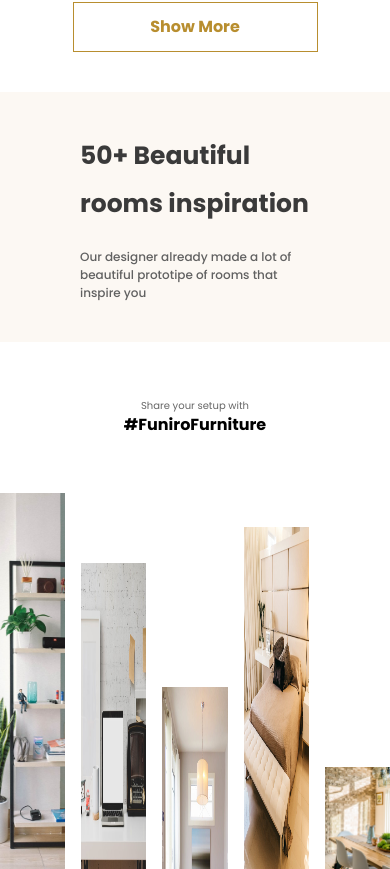
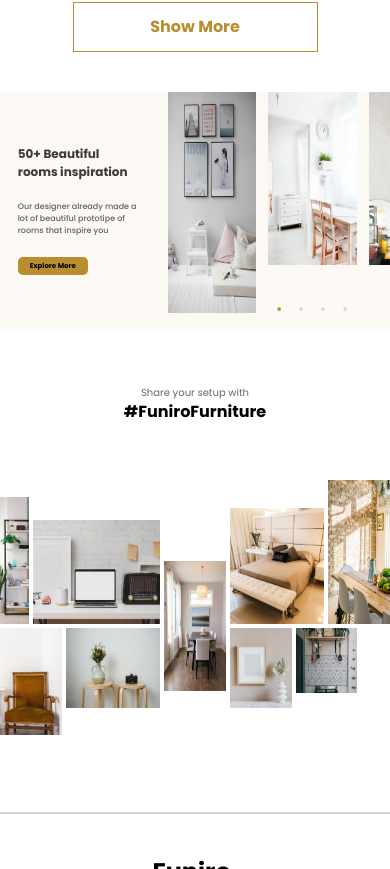
Before and after one commit to mairanoor412/ui-ux-hackathon, a Next.js app: page / in a window 390 px wide. Shown: the part 6275-7144 px from the top of the page. Built offline with nearby package versions, Linux system fonts and the light colour scheme.

Commit message:
commit changes

```diff
--- a/package.json
+++ b/package.json
@@ -3,7 +3,7 @@
   "version": "0.1.0",
   "private": true,
   "scripts": {
-    "dev": "next dev",
+    "dev": "next dev --turbo",
     "build": "next build",
     "start": "next start",
     "lint": "next lint"
--- a/src/app/components/furniture/furniture.tsx
+++ b/src/app/components/furniture/furniture.tsx
@@ -10,51 +10,51 @@ const Furniture = ()=>{
                 <h1 className="text-[16px] sm:text-[20px] md:text-[25px] font-[700] xl:text-[40px] "> #FuniroFurniture </h1>
             </div>
             {/* container */}
-            <div className="grid grid-cols-5 grid-rows-2 gap-4">
+            <div className=" grid grid-cols-12 grid-rows-2 gap-1 sm:gap-2 lg:gap-3  xl:h-auto">
+
                  {/* 1 */}
-
-                <div className="grid row-span-1 place-items-end">
-                    <Image src="/image/furniture/1-Rectangle 36.png" alt="image" width={274} height={382} className="w-[274px] h-[382px]"  />
+                <div className="grid row-span-1 place-items-end col-span-1">
+                    <Image src="/image/furniture/1-Rectangle 36.png" alt="image" width={274} height={382} className="lg:w-[274px] h-[127px] sm:h-[191px] md:h-[271px] lg:h-[382px]"  />
                 </div>
 
                  {/* 2 */}
-                 <div className="grid row-span-1 place-items-end">
-                    <Image src="/image/furniture/2-Rectangle 38.png" alt="image" width={451} height={312} className="w-[451px] h-[312px] " />
+                 <div className="grid row-span-1 place-items-end col-span-4">
+                    <Image src="/image/furniture/2-Rectangle 38.png" alt="image" width={470} height={312} className="w-[470px] h-[104px] sm:h-[156px] md:h-[236px] lg:h-[312px] " />
                 </div>
 
                  {/* 3 */}
-                 <div className="row-span-2 grid place-items-center">
-                    <Image src="/image/furniture/3-Rectangle 40.png" alt="image" width={295} height={392} className="w-[295px] h-[392px]" />
+                 <div className="row-span-2 grid place-items-center col-span-2">
+                    <Image src="/image/furniture/3-Rectangle 40.png" alt="image" width={295} height={392} className="w-[295px] h-[130px] sm:h-[196px] md:h-[276px] lg:h-[392px]" />
                 </div>
 
                  {/* 4 */}
-                 <div className="grid row-span-1 place-items-end">
-                    <Image src="/image/furniture/4-Rectangle 43.png" alt="image" width={290} height={348} className="w-[290px] h-[348px]" />
+                 <div className="grid row-span-1 place-items-end col-span-3">
+                    <Image src="/image/furniture/4-Rectangle 43.png" alt="image" width={350} height={348} className="w-[350px] h-[116px] sm:h-[174px] md:h-[254px] lg:h-[348px]" />
                 </div>
 
                  {/* 5 */}
-                 <div className="grid row-span-1 place-items-end">
-                    <Image src="/image/furniture/5-Rectangle 45.png" alt="image" width={425} height={433} className="W-[425PX] H-[433PX]"/>
+                 <div className="grid row-span-1 place-items-end col-span-2 ">
+                    <Image src="/image/furniture/5-Rectangle 45.png" alt="image" width={425} height={433} className="W-[425PX] h-[144px] sm:h-[216px] md:h-[296px] lg:h-[433PX]"/>
                 </div>
 
                  {/* 6 */}
-                 <div>
-                    <Image src="/image/furniture/6-Rectangle 37.png" alt="image" width={381} height={323} className="w-[381px] h-[323px]"/>
+                 <div className="col-span-2">
+                    <Image src="/image/furniture/6-Rectangle 37.png" alt="image" width={381} height={323} className="w-[381px] h-[107px] sm:h-[161px] md:h-[241px] lg:h-[323px]"/>
                 </div>
 
                  {/* 7 */}
-                 <div>
-                    <Image src="/image/furniture/7-Rectangle 39.png" alt="image" width={344} height={242} className="w-[344px] h-[242px]"/>
+                 <div className="col-span-3">
+                    <Image src="/image/furniture/7-Rectangle 39.png" alt="image" width={344} height={242} className="w-[344px] h-[80px] sm:h-[121px] md:h-[201px] lg:h-[242px]"/>
                 </div>
 
                  {/* 8 */}
-                 <div>
-                    <Image src="/image/furniture/8-Rectangle 41.png" alt="image" width={178} height={242} className="w-[178px] h-[242px]" />
+                 <div className="col-span-2">
+                    <Image src="/image/furniture/8-Rectangle 41.png" alt="image" width={230} height={242} className="w-[230px] h-[80px] sm:h-[121px] md:h-[201px] lg:h-[242px]" />
                 </div>
 
                  {/* 9 */}
-                 <div  className="grid row-span-1  ">
-                    <Image src="/image/furniture/9-Rectangle 44.png" alt="image" width={258} height={196} className="w-[258px] h-[196px]" />
+                 <div  className="grid row-span-1 col-span-2  ">
+                    <Image src="/image/furniture/9-Rectangle 44.png" alt="image" width={258} height={196} className="w-[258px] h-[65px] sm:h-[98px] md:h-[178px] lg:h-[196px]" />
                 </div>
 
 
--- a/src/app/components/rooms/rooms.tsx
+++ b/src/app/components/rooms/rooms.tsx
@@ -5,21 +5,21 @@ import { LuDot } from "react-icons/lu";
 
 const Rooms = ()=>{
     return(
-        <div className="overflow-x-hidden w-full h-auto xl:h-[670px] flex flex-col justify-center items-center bg-[#FCF8F3]">
-        <div className=" grid sm:grid-cols-12 gap-10">
+        <div className="overflow-x-hidden w-full h-auto lg:h-[670px] flex flex-col justify-center items-center bg-[#FCF8F3]">
+        <div className=" grid grid-cols-12 gap-3 md:gap-5 lg:gap-10">
 
             {/* left data */}
 
-            <div className=" flex flex-col justify-center items-center sm:items-start sm:col-span-5  gap-10 py-10 px-20 sm:px-1 md:px-5 lg:px-8 xl:px-32">
+            <div className=" flex flex-col justify-center items-center min-w-[100px] col-span-5 gap-3 lg:gap-10 py-10 px-16 xl:px-32">
                 <div className="flex flex-col gap-5">
-                    <h1 className="text-[25px] font-[700] sm-text-[20px] sm:w-[200px] md:text-[40px] md:w-[300px] leading-[48px] text-[#3A3A3A]  lg:w-[422px]"> 50+ Beautiful rooms inspiration </h1>
-                    <p className="text-[12px]  font-[500] sm:text-[10px] sm:w-[200px] md:text-[16px] md:w-[300px] text-[#616161]  lg:w-[368px]"> Our designer already made a lot of beautiful prototipe of rooms that inspire you </p>
+                    <h1 className="w-[110px] text-[12px] font-[700] sm:text-[20px]   md:text-[30px] sm:w-[190px] md:w-[300px] lg:w-[350px] lg:leading-[48px] text-[#3A3A3A]  xl:w-[422px]"> 50+ Beautiful rooms inspiration </h1>
+                    <p className="w-[120px] text-[8px]  font-[500] sm:text-[10px]   md:text-[12px] sm:w-[190px] md:w-[300px]  text-[#616161] lg:w-[334px] xl:w-[368px]"> Our designer already made a lot of beautiful prototipe of rooms that inspire you </p>
+                    <button className=" w-[70px] py-[4px] text-[7px] rounded-[5px] sm:w-[88px] sm:py-[6px] sm:text-[8px] md:w-[118px] md:py-[9px] md:text-[12px] lg:w-[176px] lg:py-[12px] lg:text-[16px] bg-[#B88E2F]  font-[600] "> Explore More </button>
                 </div>
             </div>
 
-
             {/* image-1 */}
-            <div className="hidden sm:block  col-span-3 relative">
+            <div className="col-span-3 relative">
                 <div className="hidden xl:block">
                 <div className="flex flex-row items-end absolute bottom-0 left-[20px] ">
                 <div className="w-[217px] h-[130px] bg-secondary opacity-[75%]  flex flex-col justify-center items-center ">
@@ -38,12 +38,12 @@ const Rooms = ()=>{
                 </div>
                 </div>
 
-                <Image src="/image/rooms/Rectangle 24.png" alt="image" width={404} height={582} className="w-[404px] h-[582px]"/>
+                <Image src="/image/rooms/Rectangle 24.png" alt="image" width={404} height={582} className="w-[404px] h-[221px] sm:h-[291px] md:h-[] lg:h-[582px]"/>
             </div>
 
             {/* image-2 */}
-            <div className="hidden sm:block col-span-3">
-            <Image src="/image/rooms/Rectangle 25.png" alt="image" width={372} height={486} className="w-[372px] h-[486px]"/>
+            <div className="col-span-3">
+            <Image src="/image/rooms/Rectangle 25.png" alt="image" width={372} height={486} className="w-[372px] h-[173px] sm:h-[243px] md:h-[] lg:h-[486px]"/>
             <div className="flex flex-row pt-6 ">
             <LuDot className="size-10 text-[#B88E2F]" />
             <LuDot className="size-10 text-[#D8D8D8]"/>
@@ -53,8 +53,8 @@ const Rooms = ()=>{
             </div>
 
             {/* image-3 */}
-            <div className="hidden sm:block col-span-1 ">
-            <Image src="/image/rooms/Rectangle 26.png" alt="image" width={372} height={486} className="w-[372px] h-[486px]"/>
+            <div className="col-span-1 ">
+            <Image src="/image/rooms/Rectangle 26.png" alt="image" width={372} height={486} className="w-[372px] h-[173px] sm:h-[243px] md:h-[] lg:h-[486px]"/>
             </div>
 
 
@@ -66,3 +66,8 @@ const Rooms = ()=>{
 }
 
 export default Rooms;
+
+
+
+
+// sm:px-4 md:px-5
--- a/src/app/globals.css
+++ b/src/app/globals.css
@@ -3,4 +3,4 @@
 @tailwind utilities;
 
 
-@import url('https://fonts.googleapis.com/css2?family=Libre+Bodoni:ital,wght@0,400..700;1,400..700&family=Montserrat:ital,wght@0,100..900;1,100..900&family=Roboto:ital,wght@0,100;0,300;0,400;0,500;0,700;0,900;1,100;1,300;1,400;1,500;1,700;1,900&family=Rye&family=Urbanist:ital,wght@0,100..900;1,100..900&display=swap');
+/* @import url('https://fonts.googleapis.com/css2?family=Libre+Bodoni:ital,wght@0,400..700;1,400..700&family=Montserrat:ital,wght@0,100..900;1,100..900&family=Roboto:ital,wght@0,100;0,300;0,400;0,500;0,700;0,900;1,100;1,300;1,400;1,500;1,700;1,900&family=Rye&family=Urbanist:ital,wght@0,100..900;1,100..900&display=swap'); */
```
